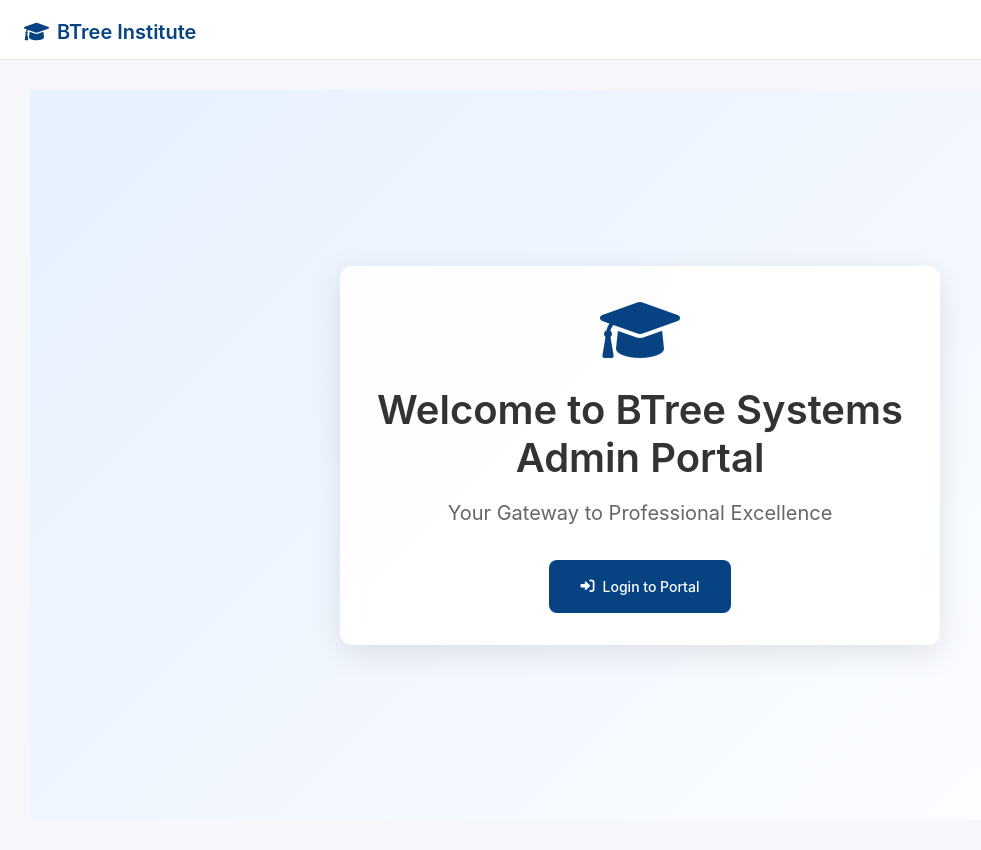
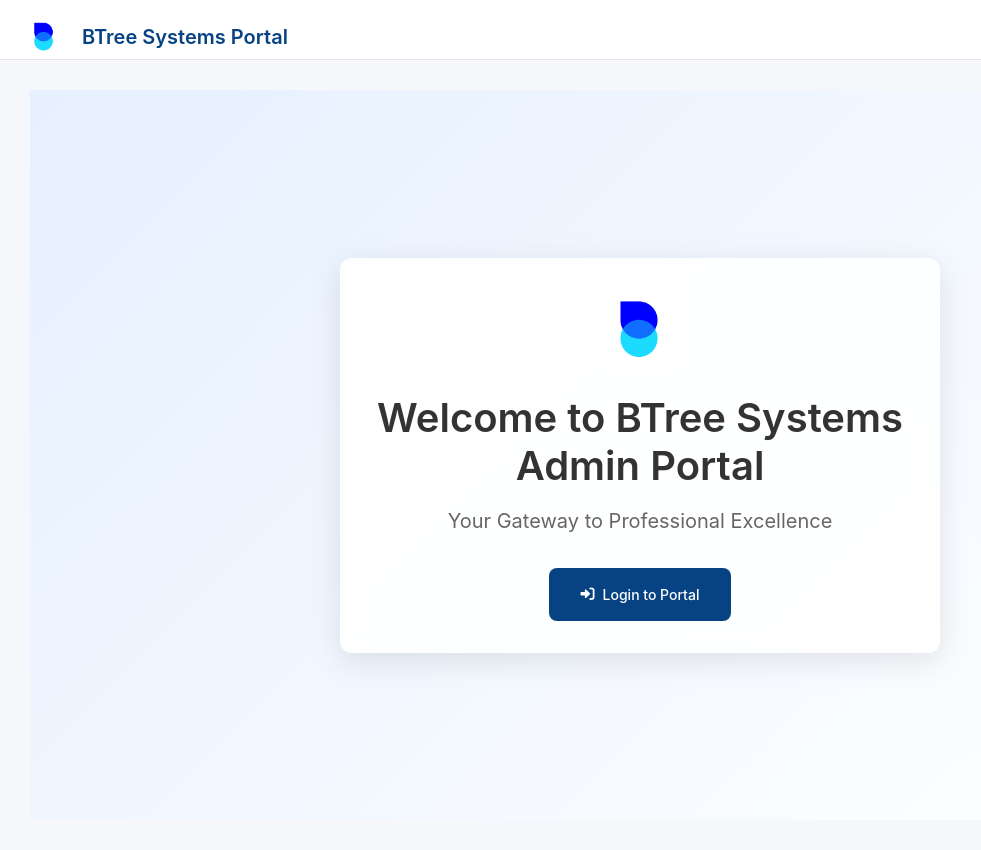
Before and after one commit to varun-developer-public/btreeadminportal, a Django app: page / in a window 1280 px wide. Shown: the whole page, without its empty margins (0-981 px from the left). Run offline with Django 5.2, Linux system fonts and the light colour scheme; some web fonts are replaced.

Commit message:
`Updated settings and templates to use static files and images.`

```diff
--- a/templates/accounts/login.html
+++ b/templates/accounts/login.html
@@ -1,4 +1,5 @@
 {% extends "base.html" %}
+{% load static %}
 
 {% block title %}Login - BTree Institute{% endblock %}
 
@@ -6,7 +7,7 @@
 <div class="login-container">
     <div class="login-card">
         <div class="login-header">
-            <i class="fas fa-graduation-cap login-icon"></i>
+            <img src="{% static 'images/logo.png' %}" alt="BTree Logo" class="login-icon" style="height: 60px; margin-bottom: 1rem;">
             <h2>Welcome Back</h2>
             <p>Login to access your portal</p>
         </div>
@@ -68,9 +69,7 @@
 }
 
 .login-icon {
-    font-size: 3rem;
     color: var(--primary-blue);
-    margin-bottom: 1rem;
 }
 
 .login-header h2 {
--- a/templates/home.html
+++ b/templates/home.html
@@ -1,11 +1,12 @@
 {% extends "base.html" %}
+{% load static %}
 
 {% block title %}Welcome to BTree Institute{% endblock %}
 
 {% block content %}
 <div class="home-container">
     <div class="hero-section">
-        <i class="fas fa-graduation-cap hero-icon"></i>
+        <img src="{% static 'images/logo.png' %}" alt="BTree Logo" class="hero-icon" style="height: 80px; margin-bottom: 1.5rem;">
         <h1>Welcome to BTree Systems Admin Portal</h1>
         <p>Your Gateway to Professional Excellence</p>
         {% if not user.is_authenticated %}
@@ -43,9 +44,7 @@
 }
 
 .hero-icon {
-    font-size: 4rem;
     color: var(--primary-blue);
-    margin-bottom: 1.5rem;
 }
 
 .hero-section h1 {
--- a/templates/includes/navbar.html
+++ b/templates/includes/navbar.html
@@ -1,9 +1,9 @@
-
+{% load static %}
 
 <nav class="navbar">
     <a href="/" class="navbar-brand">
-        <i class="fas fa-graduation-cap"></i>
-        <span>BTree Institute</span>
+        <img src="{% static 'images/logo.png' %}" alt="BTree Logo" style="height: 40px; margin-right: 10px;">
+        <span>BTree Systems Portal</span>
     </a>
     <div class="navbar-right">
         {% if user.is_authenticated %}
```
Also changed, not shown: core/settings.py (+21 -20 lines), static/images/logo.png (added).
